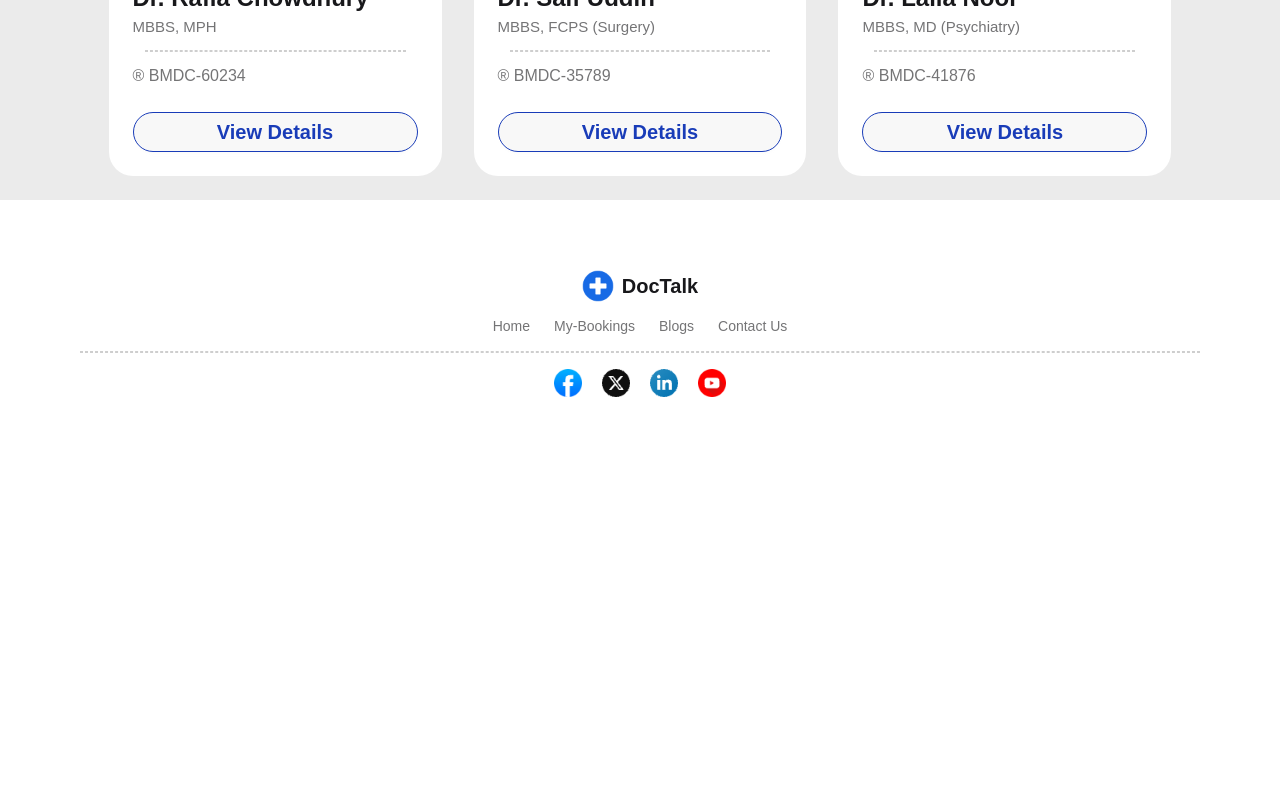
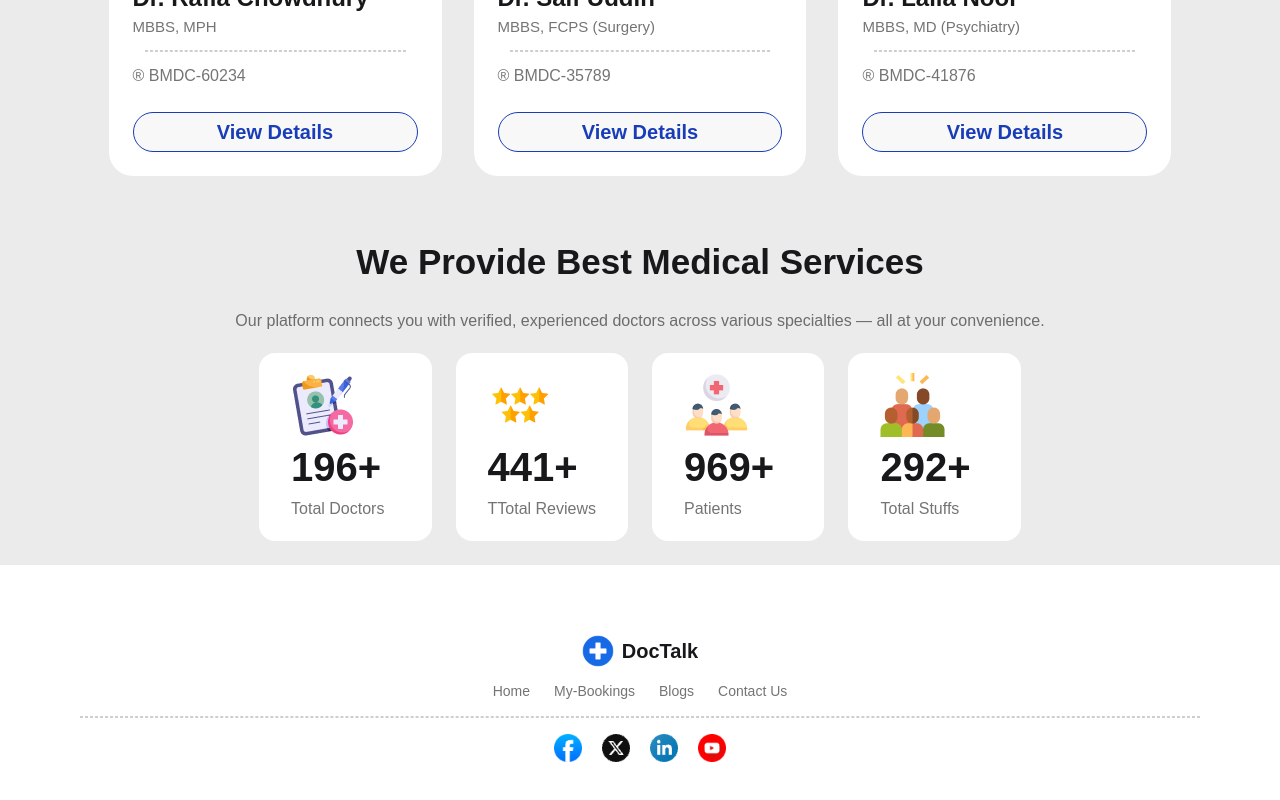
Before and after one commit to ShoaibTaimur/doc-talk, a React (Vite) app: page / in a window 1280 px wide. Shown: the part 2695-3495 px from the top of the page. Before the commit the page ends 3162 px from the top, so only its background shows below. Built offline with nearby package versions, Linux system fonts and the light colour scheme.

Commit message:
Added service section

```diff
--- a/package.json
+++ b/package.json
@@ -11,6 +11,7 @@
   },
   "dependencies": {
     "react": "^19.2.0",
+    "react-countup": "^6.5.3",
     "react-dom": "^19.2.0",
     "react-router": "^7.11.0"
   },
--- a/src/Components/Home/Home.jsx
+++ b/src/Components/Home/Home.jsx
@@ -2,6 +2,7 @@ import React from 'react';
 import Banner from '../Banner/Banner';
 import { useLoaderData } from 'react-router';
 import DocContainer from '../Doclist/DocContainer';
+import Services from '../Services/Services';
 
 const Home = () => {
     const docInfoData=useLoaderData();
@@ -10,6 +11,7 @@ const Home = () => {
         <div className='bg-[#ebebeb] space-y-15 mt-6 mb-6'>
             <Banner></Banner>
             <DocContainer docInfoData={docInfoData}></DocContainer>
+            <Services></Services>
         </div>
     );
 };
--- /dev/null
+++ b/src/Components/Services/Services.jsx
@@ -0,0 +1,35 @@
+import React from 'react';
+import CountUp from 'react-countup';
+
+const Services = () => {
+    return (
+        <div className='flex flex-col items-center gap-5'>
+            <h1 className='text-center font-primary font-extrabold text-[25px] md:text-[35px]'>We Provide Best Medical Services</h1>
+            <p className='text-center text-[13px] md:text-[16px] font-primary font-medium opacity-60'>Our platform connects you with verified, experienced doctors across various specialties — all at your convenience. </p>
+            <div className='grid sm:grid-cols-2 lg:grid-cols-4 gap-6'>
+                <div className='bg-white px-8 py-5 rounded-2xl'>
+                    <img src="success-doctor.png" alt="" />
+                    <p className='text-center sm:text-left font-primary font-extrabold text-[25px] md:text-[40px]'><CountUp end={199} duration={10}></CountUp>+</p>
+                    <p className='text-center sm:text-left font-primary opacity-60'>Total Doctors</p>
+                </div>
+                <div className='bg-white px-8 py-5 rounded-2xl'>
+                    <img src="success-review.png" alt="" />
+                    <p className='text-center sm:text-left font-primary font-extrabold text-[25px] md:text-[40px]'><CountUp end={467} duration={15}></CountUp>+</p>
+                    <p className='text-center sm:text-left font-primary opacity-60'>TTotal Reviews</p>
+                </div>
+                <div className='bg-white px-8 py-5 rounded-2xl'>
+                    <img src="success-patients.png" alt="" />
+                    <p className='text-center sm:text-left font-primary font-extrabold text-[25px] md:text-[40px]'><CountUp end={1900} duration={20}></CountUp>+</p>
+                    <p className='text-center sm:text-left font-primary opacity-60'>Patients</p>
+                </div>
+                <div className='bg-white px-8 py-5 rounded-2xl'>
+                    <img src="success-staffs.png" alt="" />
+                    <p className='text-center sm:text-left font-primary font-extrabold text-[25px] md:text-[40px]'><CountUp end={300} duration={12}></CountUp>+</p>
+                    <p className='text-center sm:text-left font-primary opacity-60'>Total Stuffs</p>
+                </div>
+            </div>
+        </div>
+    );
+};
+
+export default Services;
```
Also changed, not shown: 1 other file (tests, documents, lock files or other folders).
